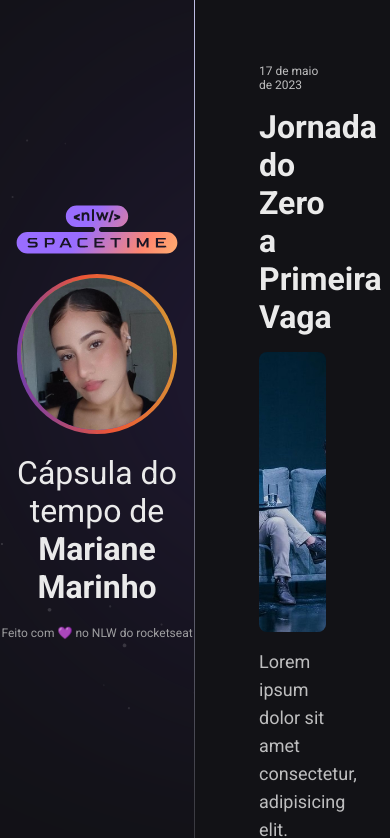
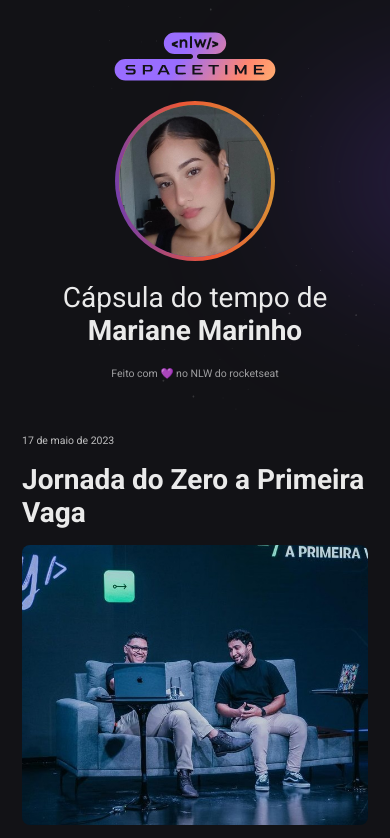
Before and after one commit to MarianeMarinho/NLW-SpaceTime, a plain HTML site: page index.html in a window 390 px wide. Shown: the top 838 px of the page. Drawn offline with Linux system fonts and the light colour scheme.

```diff
--- a/index.html
+++ b/index.html
@@ -25,11 +25,13 @@
       <img src="./assets/logo.svg" alt="Logo NLW Spacetime" />
       <img src="./assets/foto portfolio.jpg" alt="foto mariane" />
 
-      <p>Cápsula do tempo de <br>
+      <p>
+        Cápsula do tempo de <br />
         <strong> Mariane Marinho</strong>
       </p>
       <span>Feito com 💜 no NLW do rocketseat</span>
     </aside>
+
     <nav>
       <a
         target="_blank"
@@ -38,7 +40,9 @@
       >
         <small>17 de maio de 2023</small>
         <h1>Jornada do Zero a Primeira Vaga</h1>
+        <div>
           <img src="assets/jornada.png" alt="teste" />
+        </div>
         <p>
           Lorem ipsum dolor sit amet consectetur, adipisicing elit. Doloribus
           iste asperiores laudantium! Ut numquam doloremque fugiat id similique,
@@ -56,7 +60,9 @@
       >
         <small>17 de maio de 2023</small>
         <h1>Jornada do Zero a Primeira Vaga</h1>
+        <div>
           <img src="assets/jornada.png" alt="teste" />
+        </div>
         <p>
           Lorem ipsum dolor sit amet consectetur, adipisicing elit. Doloribus
           iste asperiores laudantium! Ut numquam doloremque fugiat id similique,
@@ -74,7 +80,9 @@
       >
         <small>17 de maio de 2023</small>
         <h1>Jornada do Zero a Primeira Vaga</h1>
+        <div>
           <img src="assets/jornada.png" alt="teste" />
+        </div>
         <p>
           Lorem ipsum dolor sit amet consectetur, adipisicing elit. Doloribus
           iste asperiores laudantium! Ut numquam doloremque fugiat id similique,
--- a/style.css
+++ b/style.css
@@ -2,6 +2,32 @@
   margin: 0;
   padding: 0;
   box-sizing: border-box;
+}
+:root{
+  font-size: 16px;
+}
+
+::-webkit-scrollbar {
+  width: 8px;
+}
+
+::-webkit-scrollbar-track {
+  background-color: #2c2c31;
+}
+
+::-webkit-scrollbar-thumb {
+  background-color: #9e9ea0;
+}
+
+@keyframes entrada {
+  from {
+    opacity: 0;
+    transform: translateY(-200px);
+  }
+  to {
+    opacity: 1;
+    transform: translateY(0);
+  }
 }
 
 body {
@@ -14,12 +40,15 @@
   grid-template-columns: 1fr 1fr;
   grid-template-rows: 100vh;
 }
+
 nav {
   padding: 64px;
   grid-area: timeline;
 
   overflow-y: scroll;
+  animation: entrada 0.9s ease-in-out;
 }
+
 .memory {
   display: flex;
   flex-direction: column;
@@ -30,10 +59,11 @@
 
 .memory small {
   color: #bebebf;
-  font-size: 12px;
+  font-size: 0.75rem;
 }
+
 .memory h1 {
-  font-size: 32px;
+  font-size: 2rem;
   color: #eaeaea;
 }
 
@@ -42,13 +72,26 @@
   height: 280px;
   object-fit: cover;
   border-radius: 8px;
+
+  transition: transform 0.3s ease-in-out;
+}
+
+.memory div {
+  width: 100%;
+  height: 280px;
+  overflow: hidden;
+}
+
+.memory:hover img {
+  transform: scale(1.1);
 }
 
 .memory p {
-  font-size: 18px;
+  font-size: 1.2rem;
   color: #bebebf;
   line-height: 28px;
 }
+
 aside {
   grid-area: profile;
 
@@ -66,6 +109,11 @@
   background-repeat: no-repeat;
   background-size: auto 100%;
 }
+
+aside * {
+  animation: entrada 0.9s ease-in-out;
+}
+
 aside img:nth-child(2) {
   width: 160px;
   height: 160px;
@@ -76,11 +124,36 @@
   background: linear-gradient(#d39e33, #ed5636, #633bbc) padding-box,
     linear-gradient(260deg, #d39e33, #ed5636, #633bbc) border-box;
 }
+
 aside p {
-  font-size: 32px;
+  font-size: 2rem;
   text-align: center;
 }
+
 aside span {
-  font-size: 12px;
+  font-size: 0.75rem;
   color: #9e9ea0;
 }
+
+@media (max-width: 768px) {
+  :root{
+    font-size: 14px;
+  }
+  body {
+    grid-template-columns: 1fr;
+    grid-template-rows: 0.2fr 0.8fr;
+    grid-template-areas:
+      "profile"
+      "timeline";
+  }
+
+  aside {
+    border-right: none;
+    padding: 32px 12px;
+   }
+
+   nav{
+    overflow-y: visible;
+    padding: 22px;
+   }
+}
```
Also changed, not shown: .github/preview.png (added), 1 other file. Lines whose indentation alone changed are shown as unchanged.
